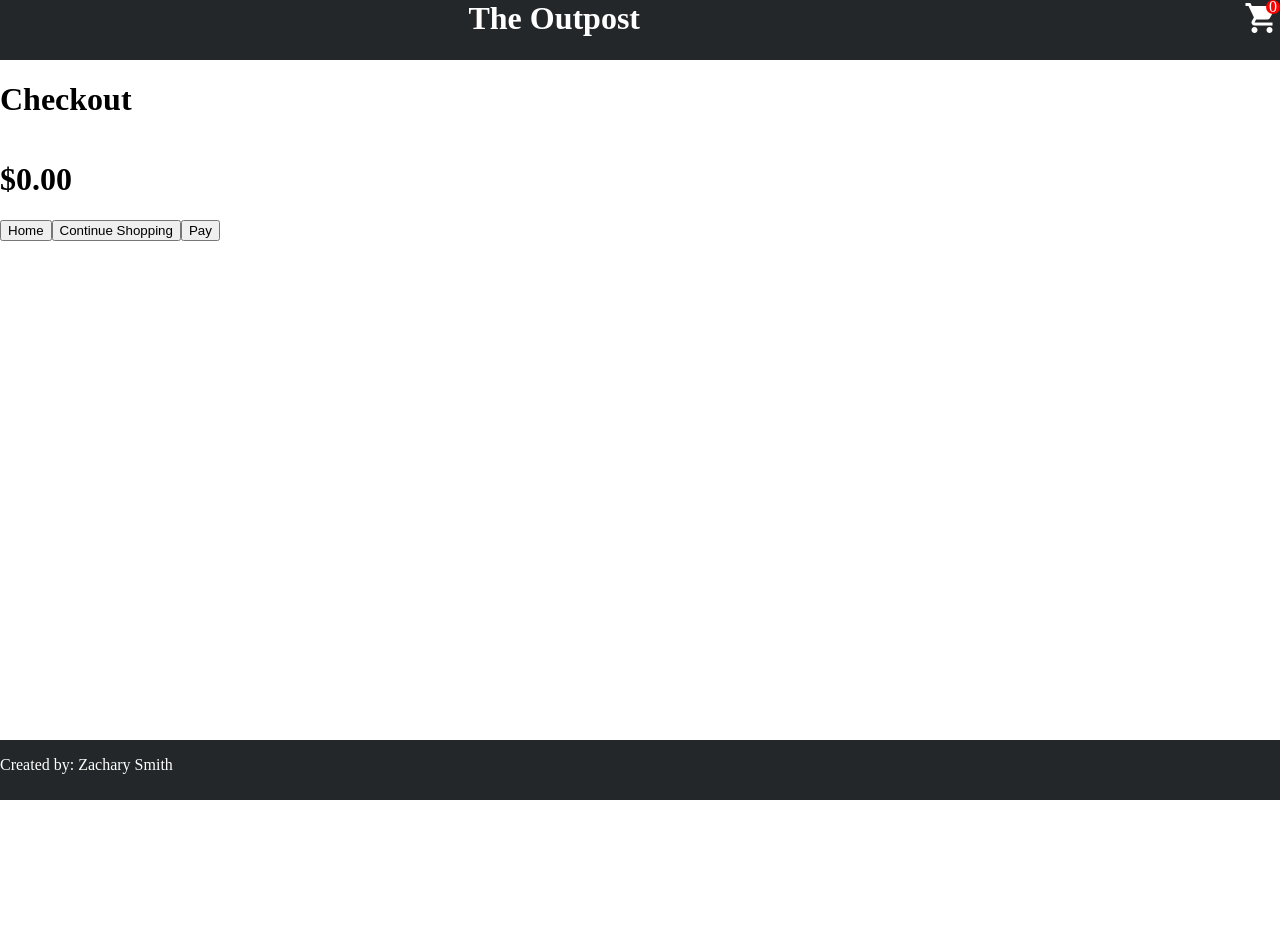
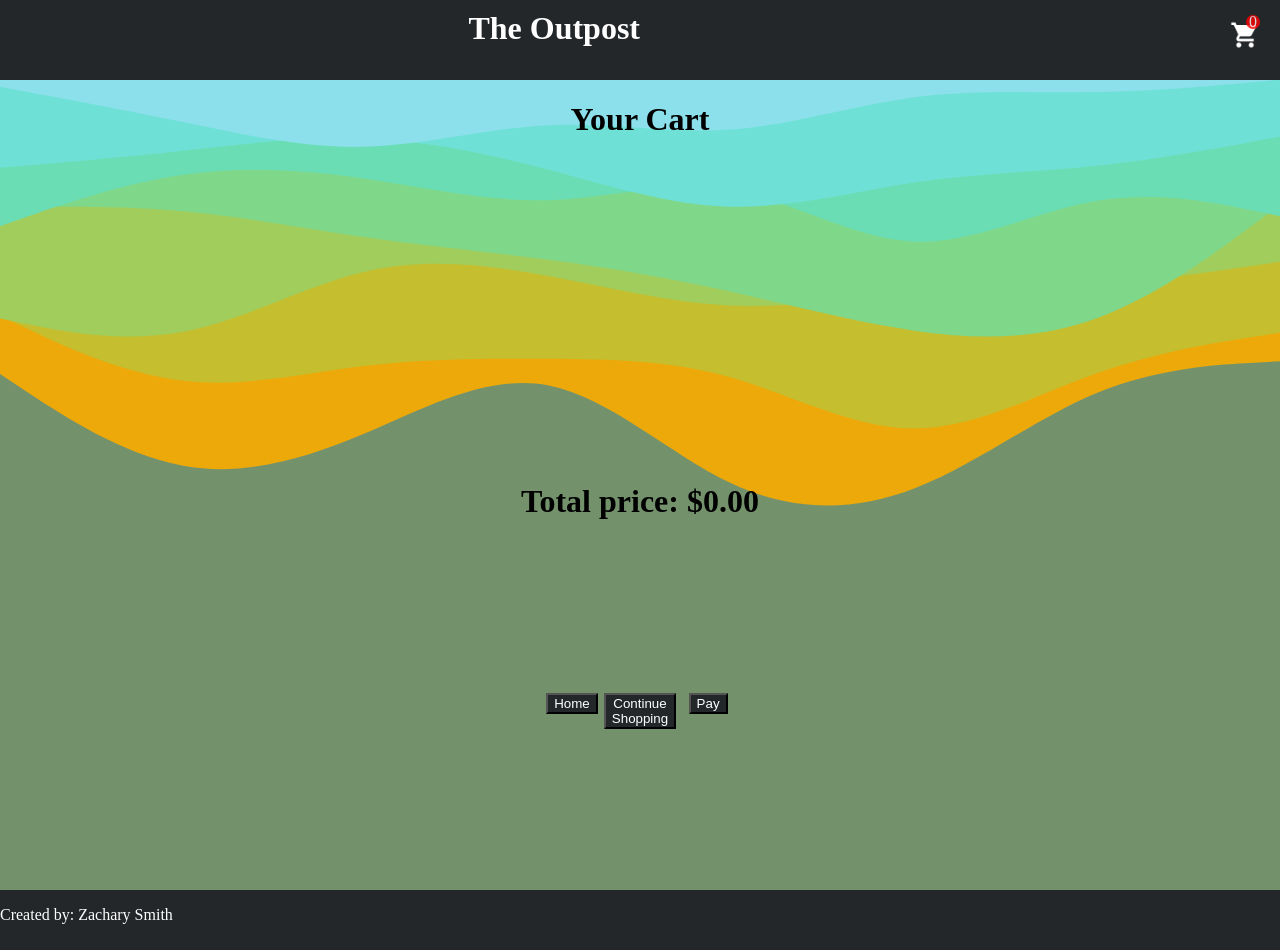
Before and after one commit to zjs6631/shopping-cart, a React (Create React App) app: page /checkout in a window 1280 px wide. Before the commit the page ends 800 px from the top, so only its background shows below. Built offline with nearby package versions, Linux system fonts and the light colour scheme.

Commit message:
finished most styling for checkout page

```diff
--- a/src/App.css
+++ b/src/App.css
@@ -1,4 +1,7 @@
 .App{
+  display: flex;
+  flex-direction: column;
+  min-height: fit-content;
   height: 100%;
   width: 100%;
   margin: 0;
@@ -13,6 +16,7 @@
   background-color: #23272A;
   color: white;
   height: 60px;
+  padding: 10px;
 
 }
 
@@ -30,6 +34,14 @@
   grid-row-start: 1;
   grid-row-end: 2;
   justify-self: end;
+  margin-top: 10px;
+  margin-right: 10px;
+
+}
+
+.headerContainer img{
+  height: 30px;
+  width: 30px;
 }
 
 .headerContainer div{
@@ -41,12 +53,14 @@
   justify-self: end;
   z-index: 3;
   background-color: red;
+  opacity: 80%;
   height: 14px;
   width: 14px;
   border-radius: 50%;
   text-align: center;
   line-height: 14px;
-
+  margin-top: 5px;
+  margin-right: 10px;
 
 }
 
@@ -86,7 +100,7 @@
 }
 
 .Footer{
-  position: fixed;
+  position: relative;
   bottom: 0;
   width: 100%;
   height: 60px;
@@ -121,8 +135,12 @@
   grid-row-start: 2;
 }
 
+.shopNow{
+  display: grid;
+  justify-content: center;
+}
 #shopBtn{
-  justify-self: center;
+
   height: 20px;
   background-color: #23272A;
   color: white;
@@ -134,9 +152,11 @@
 }
 
 .shopPage{
+
   background-image: url("./images/mountainrange.svg");
   margin: 0;
   padding: 0;
+  padding-bottom: 10px;
   height: 100%;
   width: 100%;
   background-repeat: no-repeat;
@@ -150,7 +170,7 @@
 }
 
 #homeBtn{
-  justify-self: center;
+
   height: 20px;
   background-color: #23272A;
   color: white;
@@ -163,26 +183,57 @@
 }
 
 .homeBtnContainer{
-  display: flex;
+  display: grid;
+  justify-content: center;
   height: 20px;
+  padding-top: 10px;
+
 }
 .inventoryContainer{
+  padding-left: 20px;
   padding-top: 15px;
   display: flex;
   flex-wrap: wrap;
   gap: 15px;
+  height: fit-content;
 }
 
 .itemCard{
-  height: 250px;
-  width: 200px;
+  display: grid;
+  min-height: 175px;
+  height: auto;
+  max-height: 250px;
+  width: auto;
+  max-width: 150px;
   background-color: #D2CCB1;
+  color: black;
+  justify-items: center;
+  padding-bottom: 10px;
+}
+
+.itemCard h1{
+  font-size: 18px;
+}
+
+.itemCard h3{
+  font-size: 14px;
 }
 
 .itemCard img{
   height: auto;
   width: 50%;
 
+}
+
+.itemCard button{
+  width: fit-content;
+  border-style: none;
+  background-color: #23272A;
+  color: white;
+}
+
+.itemCard button:hover{
+  background-color: #393c41;
 }
 
 .itemDecrement{
--- a/src/components/Checkout.js
+++ b/src/components/Checkout.js
@@ -7,7 +7,7 @@ const Checkout = (props) => {
 
     return (
         <div className="checkoutContainer">
-            <h1>Checkout</h1>
+            <h1>Your Cart</h1>
             <div className="currentCart">
                 {props.cart.map((item) => {
                     if(item.numInCart > 0){
@@ -25,10 +25,12 @@ const Checkout = (props) => {
                     }
                 })}
             </div>
-            <h1>{'$' + (props.total).toFixed(2)}</h1>
-                <Link to='/'><button>Home</button></Link>
+            <h1>{'Total price: $' + (props.total).toFixed(2)}</h1>
+            <div className="checkoutBtns">
+                <Link to='/'><button id="checkHome">Home</button></Link>
                 <Link to='/shop'><button>Continue Shopping</button></Link>
-                <button>Pay</button>
+                <button id="payBtn">Pay</button>
+            </div>
         </div>
     )
 }
--- a/src/index.css
+++ b/src/index.css
@@ -1,14 +1,22 @@
-html, body{
+html {
   margin: 0;
-  padding: 0;
   height: 100%;
   width: 100%;
 }
 
+body{
+  width: 100%;
+  min-height: 100%;
+  height: 100%;
+  margin: 0;
+}
+
+
+
 
 #root{
   margin: 0;
-  padding: 0;
+
   height: 100%;
   width: 100%;
 
--- a/src/styles/Checkout.css
+++ b/src/styles/Checkout.css
@@ -1,16 +1,68 @@
+.checkoutContainer{
+    background-image: url("../images/mountainrange.svg");
+    margin: 0;
+    padding: 0;
+    padding-bottom: 10px;
+    height: 100%;
+    width: 100%;
+    background-repeat: no-repeat;
+    background-size: cover;
+    background-position: center;
+    display: grid;
+    text-align: center;
+  }
+
+.checkoutContainer button{
+    width: fit-content;
+    height: fit-content;
+    background-color: #23272A;
+    color: white;
+}
+
+.checkoutContainer button:hover{
+    background-color: #393c41;
+}
+
+.checkoutBtns{
+    justify-self: center;
+    display: grid;
+    grid-template-columns: 1fr 1fr 1fr;
+    width: 200px;
+}
+
+#payBtn{
+    justify-self: center;
+}
+
 .currentCart{
+    padding-left: 20px;
     display: flex;
+    gap: 10px;
 }
 
 .cartCard{
-    width: 200px;
+    display: grid;
+    width: 150px;
     height: 200px;
+    background-color: #D2CCB1;
+    justify-content: center;
+    text-align: center;
 }
 
 .cartItemBtns{
-    display: flex;
+    display: grid;
+    grid-template-columns: 1fr 1fr 1fr;
+    gap: 5px;
+
 }
 
 .cartItemBtns button{
     height: fit-content;
+    align-self: center;
+    background-color: #23272A;
+    color: white;
 }
+
+.cartItemBtns button:hover{
+    background-color: #393c41;
+}
```
